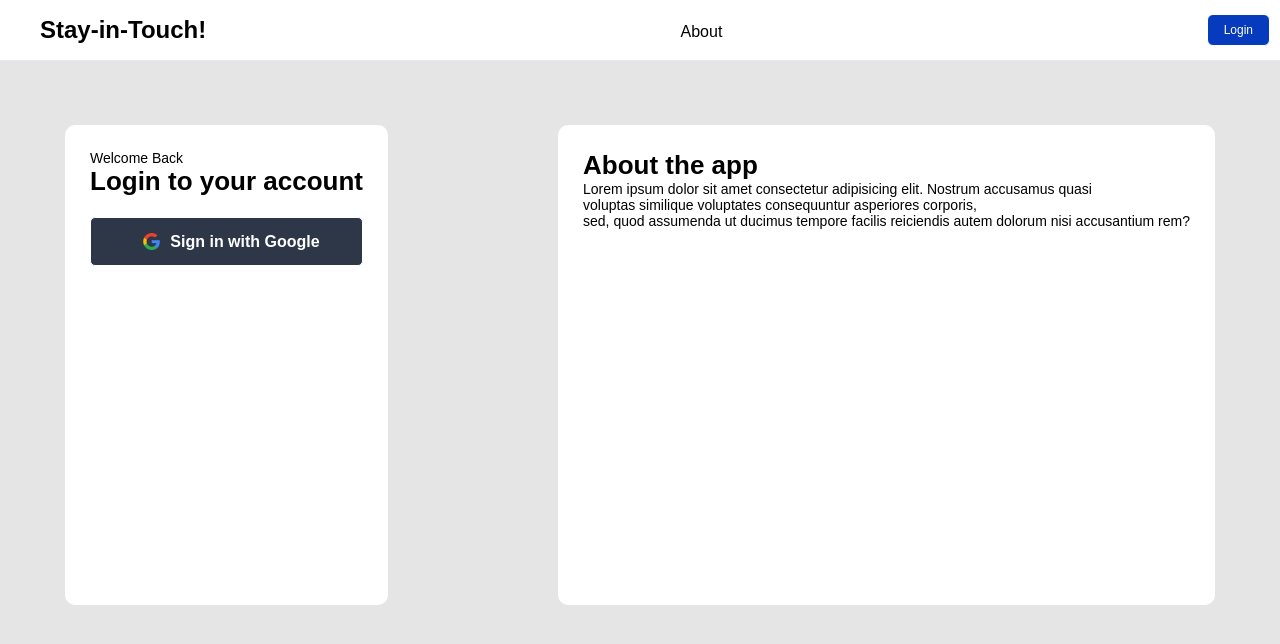
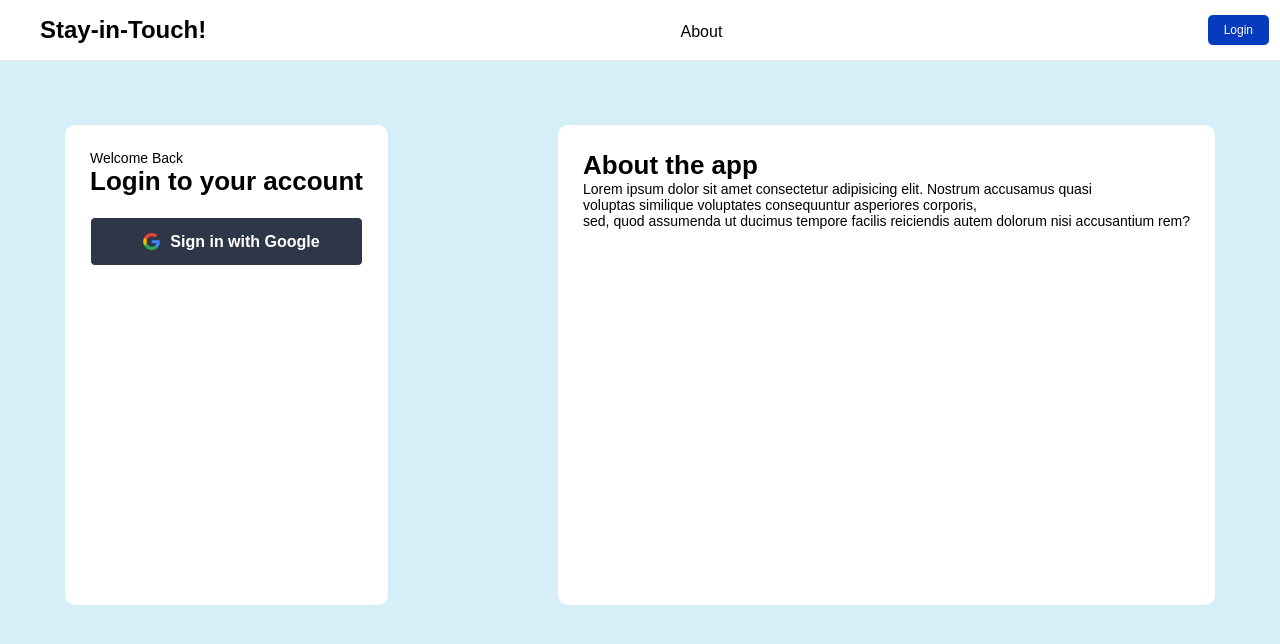
Before and after one commit to idomand/stayInTouch, a Next.js app: page /login in a window 1280 px wide. Shown: the top 644 px of the page. Built offline with nearby package versions, Linux system fonts and the light colour scheme; no server answers.

Commit message:
new color for backgrownd

```diff
--- a/styles/globals.css
+++ b/styles/globals.css
@@ -3,7 +3,7 @@ body {
   padding: 0;
   margin: 0;
   font-family: Arial, Helvetica, sans-serif;
-  background-color: #e5e5e5;
+  background-color: #d5eef8;
 }
 
 a {
```
